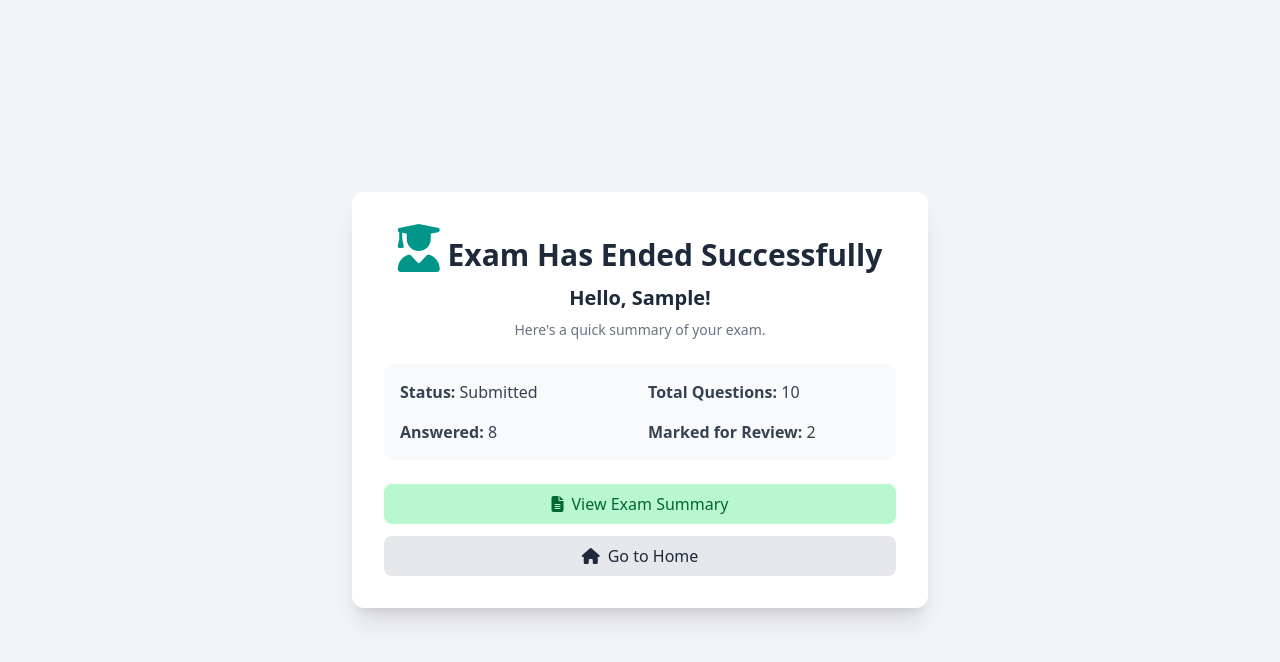
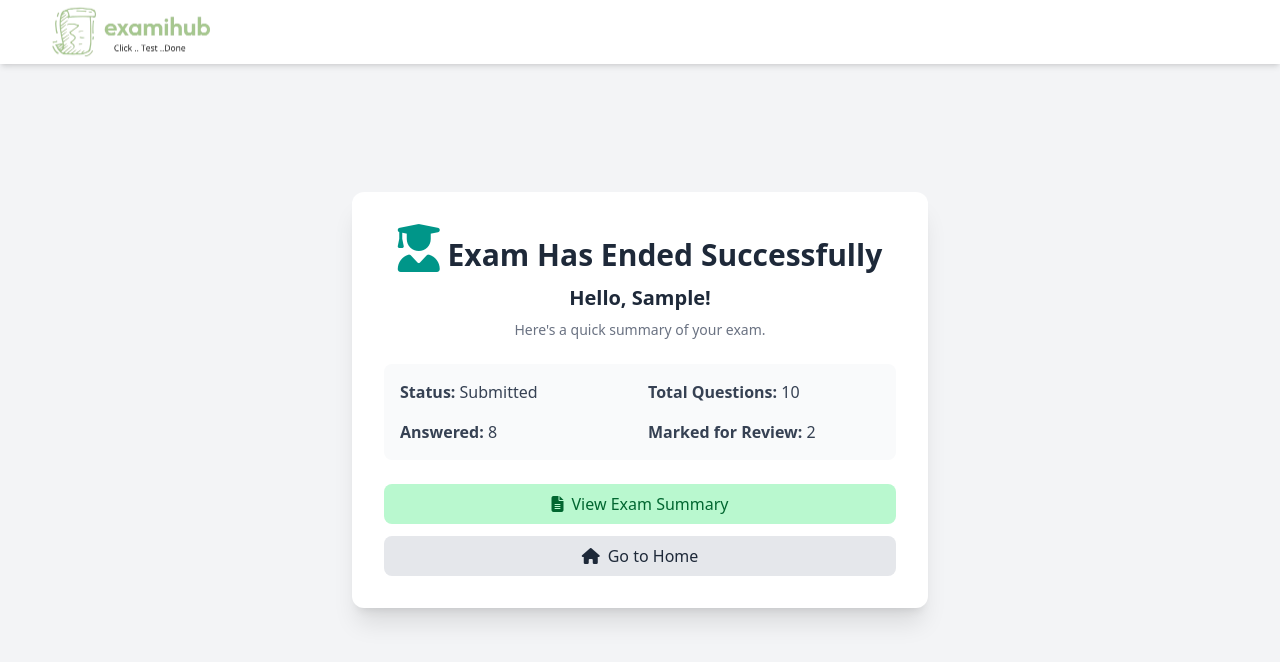
Before and after one commit to Naira98/Examination-System, a website: page src/pages/endExam.html in a window 1280 px wide. Drawn offline with Linux system fonts and the light colour scheme; sample sign-in values are in the browser's storage.

Commit message:
add logo to all pages

```diff
--- a/src/pages/endExam.html
+++ b/src/pages/endExam.html
@@ -14,6 +14,17 @@
   </head>
 
   <body class="bg-gray-100 min-h-screen flex items-center justify-center">
+    <nav class="bg-white shadow-md absolute top-0 w-full">
+      <div class="px-4 sm:px-6 lg:px-8">
+        <div class="flex justify-between h-16">
+          <div class="flex">
+            <div class="flex-shrink-0 flex items-center">
+              <img class="max-w-50" src="../../assets/logo_name.webp" />
+            </div>
+          </div>
+        </div>
+      </div>
+    </nav>
     <div
       class="bg-white shadow-xl rounded-xl p-8 max-w-xl w-full text-center space-y-6"
     >
```
Also changed, not shown: src/pages/examResult.html (+11 -0 lines), src/pages/login.html (+11 -0 lines), src/pages/register.html (+11 -0 lines), src/pages/timeOut.html (+11 -0 lines).
